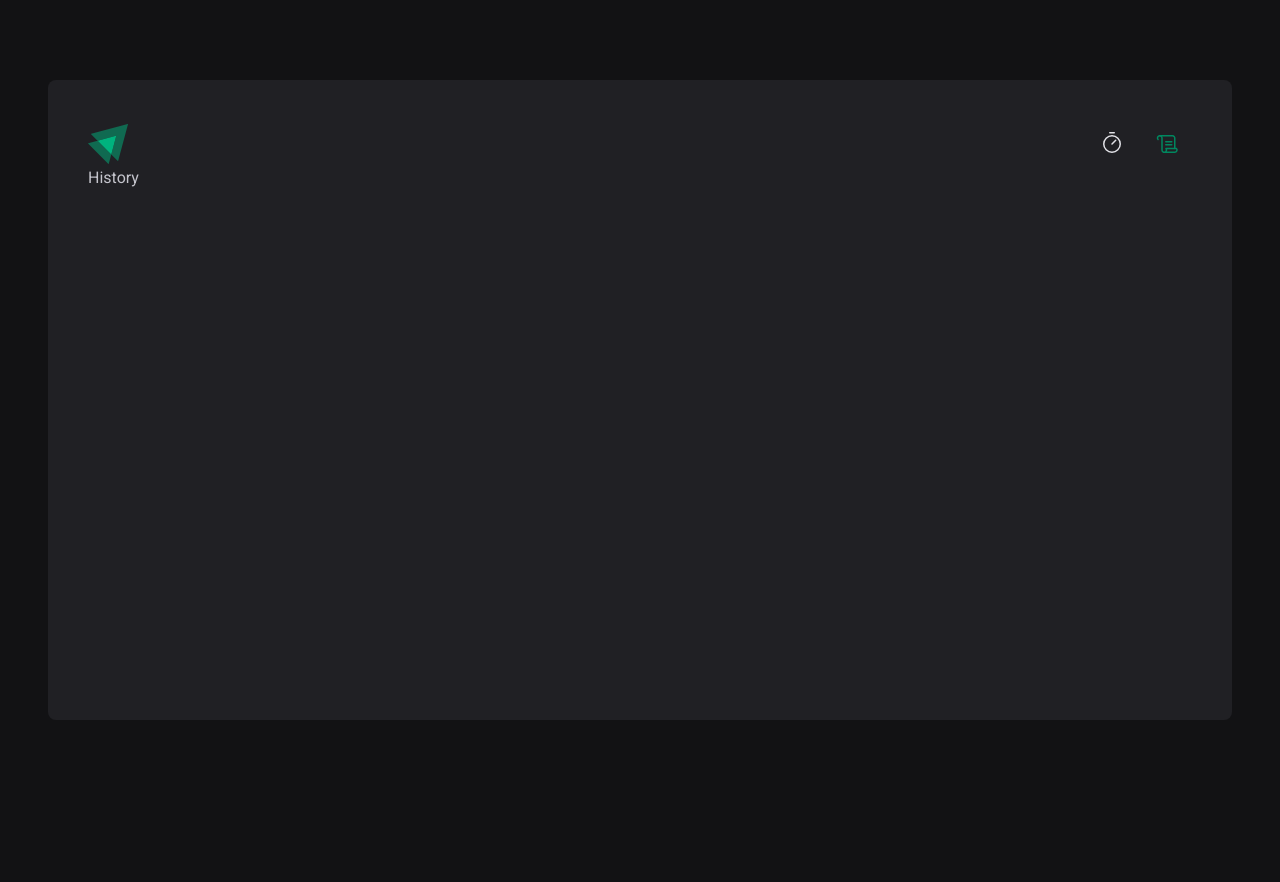
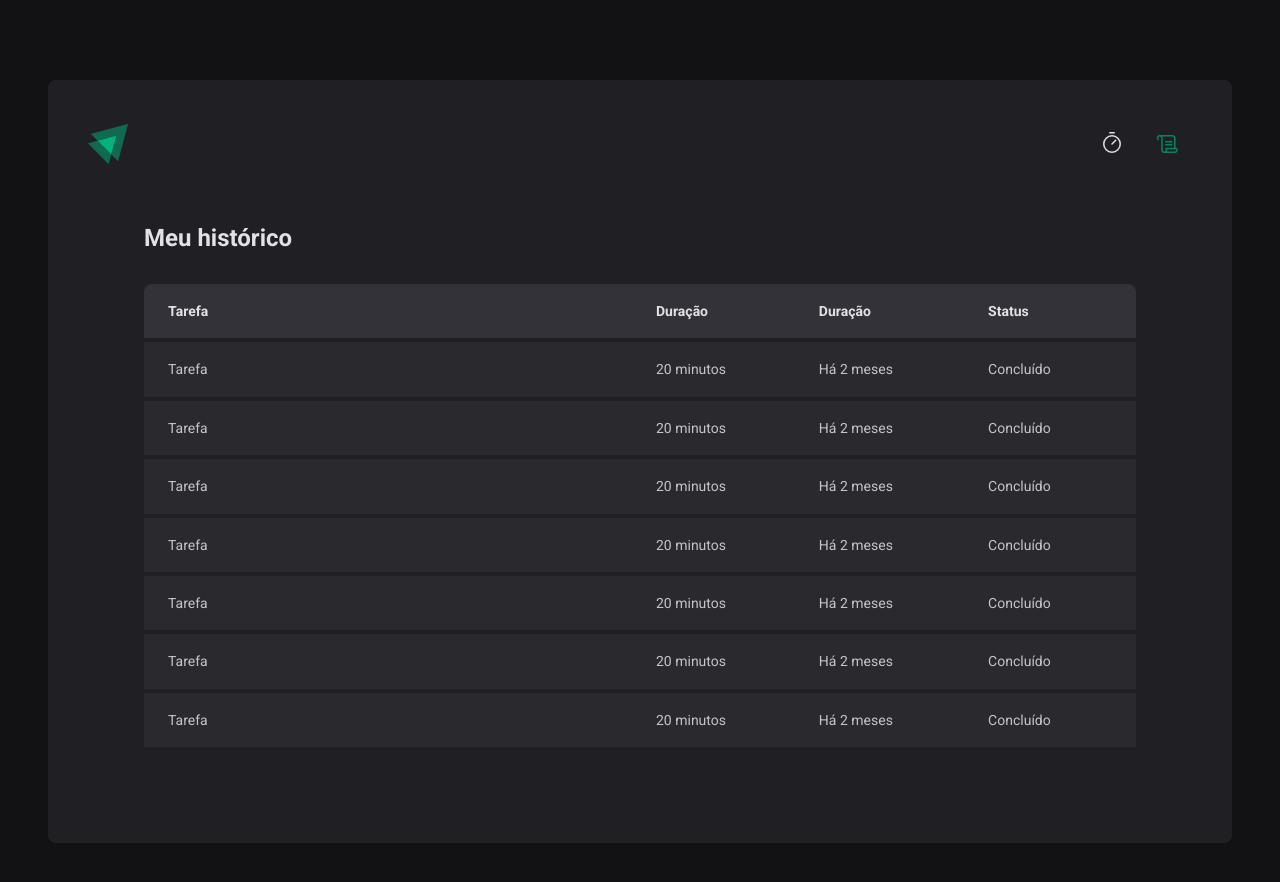
Before and after one commit to varner14/pomodoro-timer, a React (Vite) app: page /history in a window 1280 px wide. Shown: the top 882 px of the page. Before the commit the page ends 800 px from the top, so only its background shows below. Built offline with nearby package versions, Linux system fonts and the light colour scheme.

Commit message:
new Page history

```diff
--- a/src/layouts/DefaultLayout/index.tsx
+++ b/src/layouts/DefaultLayout/index.tsx
@@ -1,5 +1,6 @@
 import { Outlet } from 'react-router-dom'
 import { Header } from '../../components/Header'
+
 import { LayoutContainer } from './styles'
 
 export function DefaultLayout() {
--- a/src/layouts/DefaultLayout/styles.ts
+++ b/src/layouts/DefaultLayout/styles.ts
@@ -2,7 +2,7 @@
 
 export const LayoutContainer = styled.div`
   max-width: 74rem;
-  height: calc(100vh - 10rem);
+  /* height: calc(100vh - 10rem); */
   margin: 5rem auto;
   padding: 2.5rem;
 
--- a/src/pages/History.tsx
+++ /dev/null
@@ -1,7 +0,0 @@
-export function History() {
-  return (
-    <div>
-      <span>History</span>
-    </div>
-  )
-}
--- /dev/null
+++ b/src/pages/History/index.tsx
@@ -0,0 +1,66 @@
+import { HistoryContainer, HistoryList } from './styles'
+
+export function History() {
+  return (
+    <HistoryContainer>
+      <h1>Meu histórico</h1>
+
+      <HistoryList>
+        <table>
+          <thead>
+            <tr>
+              <th>Tarefa</th>
+              <th>Duração</th>
+              <th>Duração</th>
+              <th>Status</th>
+            </tr>
+          </thead>
+          <tbody>
+            <tr>
+              <td>Tarefa</td>
+              <td>20 minutos</td>
+              <td>Há 2 meses</td>
+              <td>Concluído</td>
+            </tr>
+            <tr>
+              <td>Tarefa</td>
+              <td>20 minutos</td>
+              <td>Há 2 meses</td>
+              <td>Concluído</td>
+            </tr>
+            <tr>
+              <td>Tarefa</td>
+              <td>20 minutos</td>
+              <td>Há 2 meses</td>
+              <td>Concluído</td>
+            </tr>
+            <tr>
+              <td>Tarefa</td>
+              <td>20 minutos</td>
+              <td>Há 2 meses</td>
+              <td>Concluído</td>
+            </tr>
+            <tr>
+              <td>Tarefa</td>
+              <td>20 minutos</td>
+              <td>Há 2 meses</td>
+              <td>Concluído</td>
+            </tr>
+            <tr>
+              <td>Tarefa</td>
+              <td>20 minutos</td>
+              <td>Há 2 meses</td>
+              <td>Concluído</td>
+            </tr>
+            <tr>
+              <td>Tarefa</td>
+              <td>20 minutos</td>
+              <td>Há 2 meses</td>
+              <td>Concluído</td>
+            </tr>
+          </tbody>
+        </table>
+      </HistoryList>
+    </HistoryContainer>
+  )
+}
--- /dev/null
+++ b/src/pages/History/styles.ts
@@ -0,0 +1,62 @@
+import styled from 'styled-components'
+
+export const HistoryContainer = styled.main`
+  flex: 1;
+  padding: 3.5rem;
+
+  display: flex;
+  flex-direction: column;
+
+  h1 {
+    font-size: 1.5rem;
+    color: ${(props) => props.theme['gray-100']};
+  }
+`
+
+export const HistoryList = styled.div`
+  flex: 1;
+  overflow: auto;
+  margin-top: 2rem;
+
+  table {
+    width: 100%;
+    border-collapse: collapse;
+    min-width: 600px;
+
+    th {
+      background-color: ${(props) => props.theme['gray-600']};
+      padding: 1rem;
+      text-align: left;
+      color: ${(props) => props.theme['gray-100']};
+      font-size: 0.875rem;
+      line-height: 1.6;
+
+      &:first-child {
+        border-top-left-radius: 8px;
+        padding-left: 1.5rem;
+      }
+
+      &:last-child {
+        border-top-right-radius: 8px;
+        padding-right: 1.5rem;
+      }
+    }
+
+    td {
+      background-color: ${(props) => props.theme['gray-700']};
+      border-top: 4px solid ${(props) => props.theme['gray-800']};
+      padding: 1rem;
+      font-size: 0.875rem;
+      line-height: 1.6;
+
+      &:first-child {
+        width: 50%;
+        padding-left: 1.5rem;
+      }
+
+      &:last-child {
+        padding-right: 1.5rem;
+      }
+    }
+  }
+`
--- a/src/pages/Home.tsx
+++ /dev/null
@@ -1,7 +0,0 @@
-export function Home() {
-  return (
-    <div>
-      <h1></h1>
-    </div>
-  )
-}
--- /dev/null
+++ b/src/pages/Home/index.tsx
@@ -0,0 +1,60 @@
+import { Play } from 'phosphor-react'
+
+import {
+  CountdownContainer,
+  FormContainer,
+  HomeContainer,
+  MinutesAmountInput,
+  Separator,
+  StartCountdownButton,
+  TaskInput,
+} from './styles'
+
+export function Home() {
+  return (
+    <HomeContainer>
+      <form>
+        <FormContainer>
+          <label htmlFor="task">Vou trabalhar em</label>
+          <TaskInput
+            id="task"
+            list="task-suggestions"
+            placeholder="Dê um nome para o seu projeto"
+          />
+
+          <datalist id="task-suggestions">
+            <option value="Projeto 1" />
+            <option value="Projeto 2" />
+            <option value="Projeto 3" />
+            <option value="Banana" />
+          </datalist>
+
+          <label htmlFor="minutesAmount">durante</label>
+          <MinutesAmountInput
+            type="number"
+            id="minutesAmount"
+            placeholder="00"
+            step={5}
+            min={5}
+            max={60}
+          />
+
+          <span>minutos.</span>
+        </FormContainer>
+
+        <CountdownContainer>
+          <span>0</span>
+          <span>0</span>
+          <Separator>:</Separator>
+          <span>0</span>
+          <span>0</span>
+        </CountdownContainer>
+
+        <StartCountdownButton disabled type="submit">
+          <Play size={24} />
+          Começar
+        </StartCountdownButton>
+      </form>
+    </HomeContainer>
+  )
+}
--- /dev/null
+++ b/src/pages/Home/styles.ts
@@ -0,0 +1,124 @@
+import styled from 'styled-components'
+
+export const HomeContainer = styled.main`
+  flex: 1;
+
+  display: flex;
+  flex-direction: column;
+  align-items: center;
+  justify-content: center;
+
+  form {
+    display: flex;
+    flex-direction: column;
+    align-items: center;
+    gap: 3.5rem;
+  }
+`
+
+export const FormContainer = styled.div`
+  width: 100%;
+  display: flex;
+  align-items: center;
+  justify-content: center;
+  gap: 0.5rem;
+  color: ${(props) => props.theme['gray-100']};
+  font-size: 1.125rem;
+  font-weight: bold;
+  flex-wrap: wrap;
+`
+const BaseInput = styled.input`
+  background: transparent;
+  height: 2.5rem;
+  border: 0;
+  border-bottom: 2px solid ${(props) => props.theme['gray-500']};
+  font-weight: bold;
+  font-size: 1.125rem;
+  padding: 0 0.5rem;
+  color: ${(props) => props.theme['gray-100']};
+  &:focus {
+    box-shadow: none;
+    border-color: ${(props) => props.theme['green-500']};
+  }
+
+  &::placeholder {
+    color: ${(props) => props.theme['gray-500']};
+  }
+`
+
+export const TaskInput = styled(BaseInput)`
+  flex: 1;
+
+  &::-webkit-calendar-picker-indicator {
+    display: none !important;
+  }
+`
+
+export const MinutesAmountInput = styled(BaseInput)`
+  width: 4rem;
+`
+
+export const CreateAdBanner = styled.div`
+  width: 100%;
+  margin: 5rem 0;
+  padding: 2.5rem 1.5rem;
+  border-radius: 8px;
+  background: ${(props) => props.theme['gray-800']};
+  color: ${(props) => props.theme['gray-100']};
+  line-height: 1.6;
+  display: flex;
+  align-items: center;
+  justify-content: space-between;
+`
+
+export const CountdownContainer = styled.div`
+  font-family: 'Roboto Mono', monospace;
+  font-size: 10rem;
+  line-height: 8rem;
+  color: ${(props) => props.theme['gray-100']};
+
+  display: flex;
+  gap: 1rem;
+
+  span {
+    background: ${(props) => props.theme['gray-700']};
+    padding: 2rem 1rem;
+    border-radius: 8px;
+  }
+`
+export const Separator = styled.div`
+  padding: 2rem 0;
+  color: ${(props) => props.theme['green-500']};
+
+  width: 4rem;
+  overflow: hidden;
+  display: flex;
+  justify-content: center;
+`
+
+export const StartCountdownButton = styled.button`
+  width: 100%;
+  border: 0;
+  padding: 1rem;
+  border-radius: 8px;
+  display: flex;
+  align-items: center;
+  justify-content: center;
+  gap: 0.5rem;
+  font-weight: bold;
+  cursor: pointer;
+
+  color: ${(props) => props.theme['gray-100']};
+  background: ${(props) => props.theme['green-500']};
+
+  transition: background-color 0.2s;
+
+  &:disabled {
+    opacity: 0.7;
+    cursor: not-allowed;
+  }
+
+  &:not(:disabled):hover {
+    background: ${(props) => props.theme['green-700']};
+  }
+`
--- a/src/styles/global.ts
+++ b/src/styles/global.ts
@@ -7,15 +7,15 @@
     box-sizing: border-box;
   }
 
+  :focus {
+    outline: none;
+    box-shadow: 0 0 0 2px ${(props) => props.theme['green-500']};
+  }
+
   body {
     background: ${(props) => props.theme['gray-900']};
     color: ${(props) => props.theme['gray-300']};
-
-    }
-
-    :focus{
-        outline: 0;
-        box-shadow: 0 0 0 2px ${(props) => props.theme['green-500']};
+    -webkit-font-smoothing: antialiased;
   }
 
   body, input, textarea, button {
@@ -23,5 +23,4 @@
     font-weight: 400;
     font-size: 1rem;
   }
-
 `
```
Lines whose indentation alone changed are shown as unchanged.
